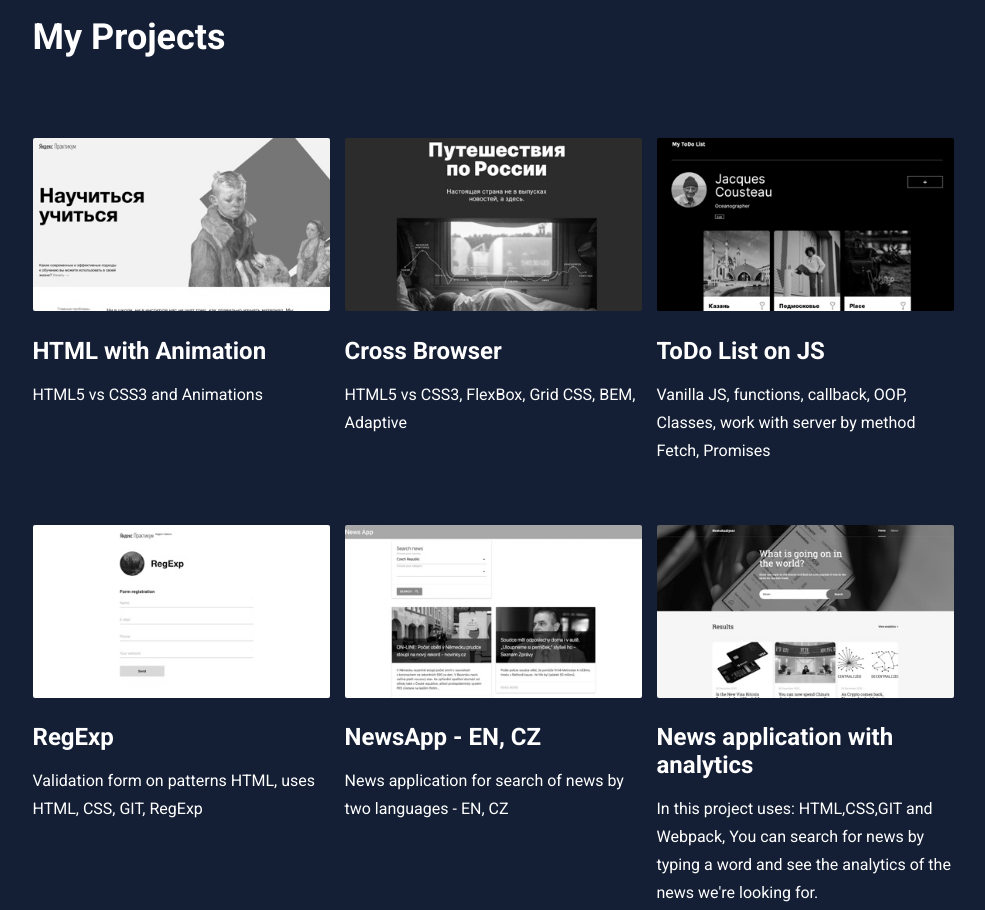
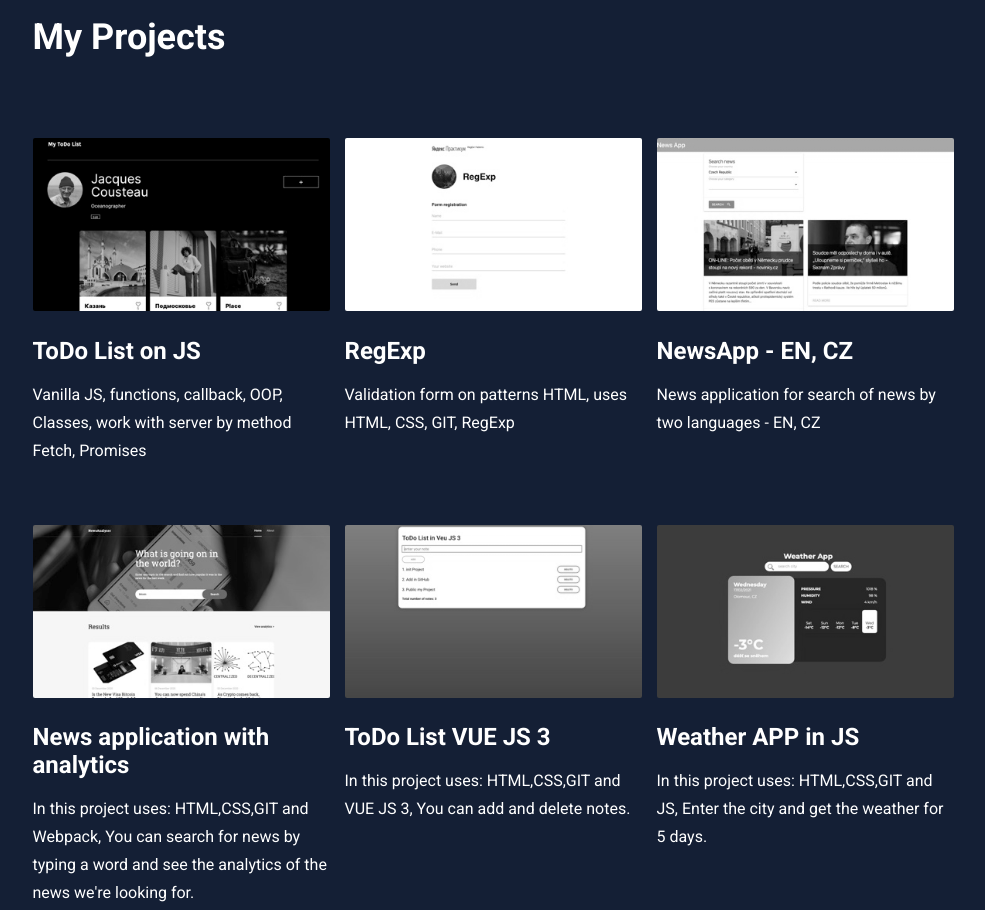
Before and after one commit to kulchaka/resume, a plain HTML site: page index.html in a window 1280 px wide. Shown: the part 1360-2270 px from the top of the page, without its empty margins (147-1132 px from the left). Drawn offline with Linux system fonts and the light colour scheme.

Commit message:
update projects

```diff
--- a/index.html
+++ b/index.html
@@ -124,34 +124,6 @@
           <a
             class="projects__discrpt-block"
             target="_blank"
-            href="html_animation/index.html"
-          >
-            <img
-              src="img/projects/HTML basic.jpg"
-              alt=""
-              class="projects__imgg"
-            />
-            <h4 class="projects__dcr-title">HTML with Animation</h4>
-            <p class="projects__text">HTML5 vs CSS3 and Animations</p>
-          </a>
-          <a
-            class="projects__discrpt-block"
-            target="_blank"
-            href="BEM/index.html"
-          >
-            <img
-              src="img/projects/Adaptive_site.jpg"
-              alt=""
-              class="projects__imgg"
-            />
-            <h4 class="projects__dcr-title">Cross Browser</h4>
-            <p class="projects__text">
-              HTML5 vs CSS3, FlexBox, Grid CSS, BEM, Adaptive
-            </p>
-          </a>
-          <a
-            class="projects__discrpt-block"
-            target="_blank"
             href="jsOOP/index.html"
           >
             <img src="img/projects/JS.jpg" alt="" class="projects__imgg" />
@@ -218,6 +190,18 @@
             <p class="projects__text">
               In this project uses: HTML,CSS,GIT and VUE JS 3, You can add and
               delete notes.
+            </p>
+          </a>
+          <a
+            class="projects__discrpt-block"
+            target="_blank"
+            href="https://weather-app-open.web.app"
+          >
+            <img src="img/projects/weather.jpg" alt="" class="projects__imgg" />
+            <h4 class="projects__dcr-title">Weather APP in JS</h4>
+            <p class="projects__text">
+              In this project uses: HTML,CSS,GIT and JS, Enter the city and get
+              the weather for 5 days.
             </p>
           </a>
         </div>
```
Also changed, not shown: img/projects/weather.jpg (added), 3 other files.
